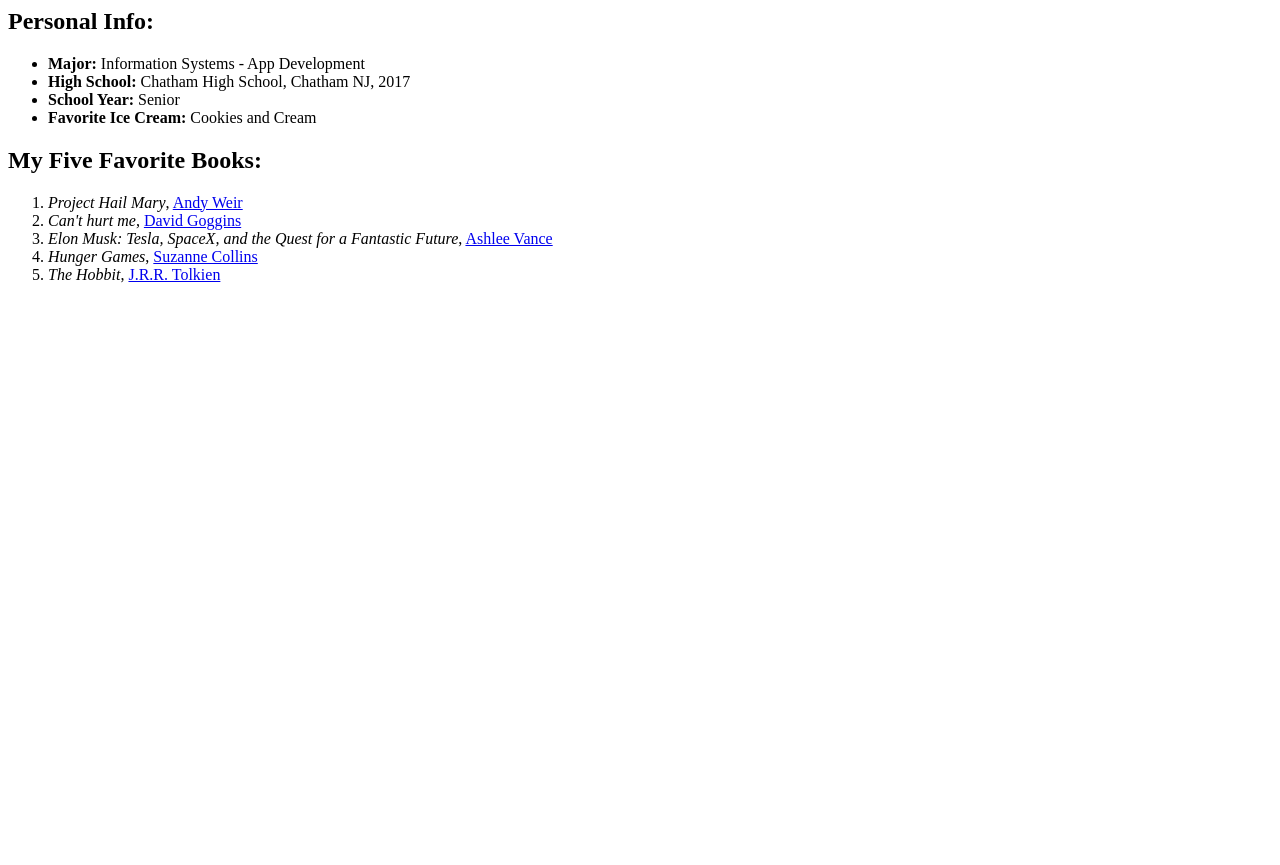
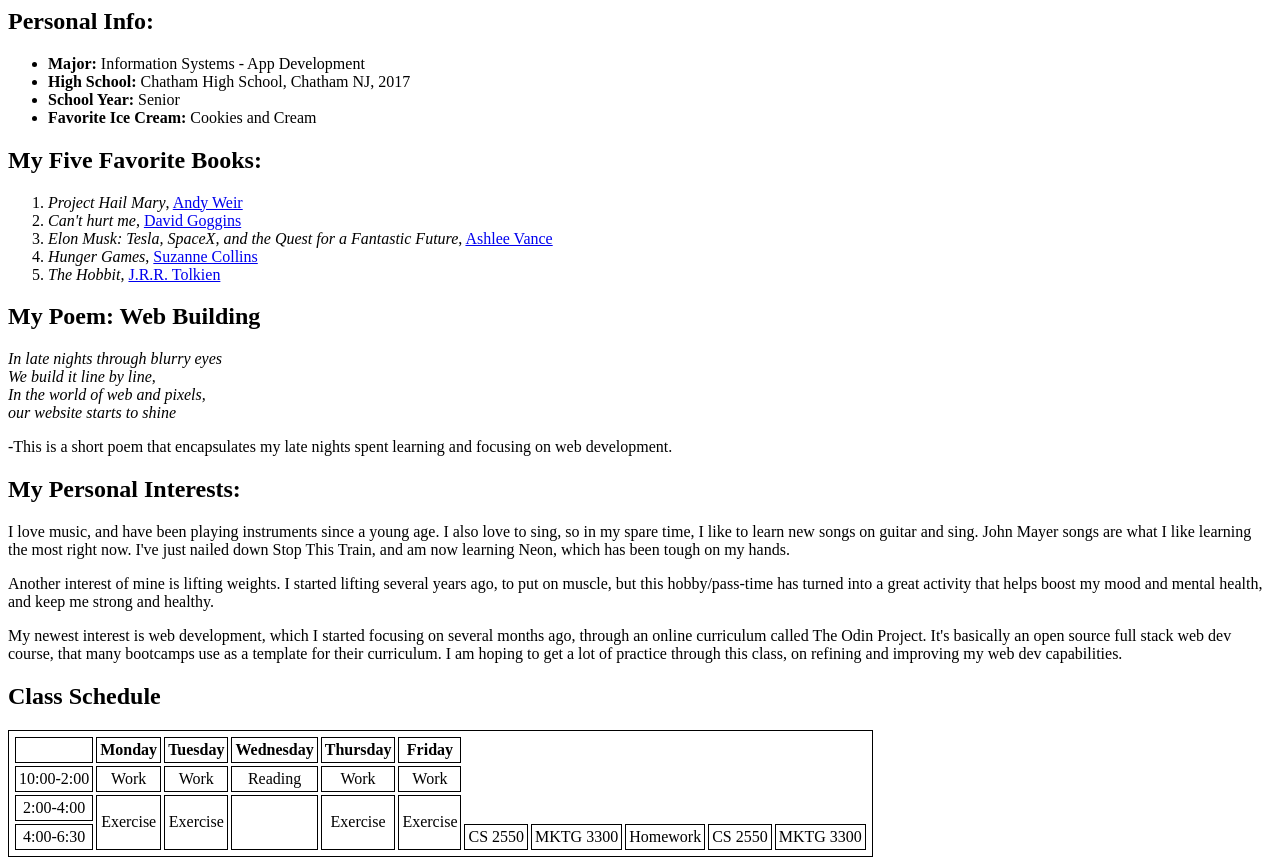
Before and after one commit to henryclyde/Project1-AboutMe, a plain HTML site: page index.html in a window 1280 px wide. Shown: the part 596-1461 px from the top of the page. Before the commit the page ends 896 px from the top, so only its background shows below. Drawn offline with Linux system fonts and the light colour scheme.

Commit message:
added table, still needs work

```diff
--- a/index.html
+++ b/index.html
@@ -25,7 +25,52 @@
         <li><em>Elon Musk: Tesla, SpaceX, and the Quest for a Fantastic Future</em>, <a href="https://www.ashleevance.com/" class="book-link">Ashlee Vance</a></li>
         <li><em>Hunger Games</em>, <a href="https://www.suzannecollinsbooks.com/" class="book-link">Suzanne Collins</a></li>
         <li><em>The Hobbit</em>, <a href="https://en.wikipedia.org/wiki/J._R._R._Tolkien" class="book-link">J.R.R. Tolkien</a></li>
+    </ol>
 
-    </ol>
+    <h2>My Poem: Web Building</h2>
+    <p style="font-style:italic">In late nights through blurry eyes<br>We build it line by line,<br>In the world of web and pixels,<br>our website starts to shine</p>
+    <p>-This is a short poem that encapsulates my late nights spent learning and focusing on web development.</p>
+
+    <h2>My Personal Interests:</h2>
+    <p>I love music, and have been playing instruments since a young age. I also love to sing, so in my spare time, I like to learn new songs on guitar and sing. John Mayer songs are what I like learning the most right now. I've just nailed down Stop This Train, and am now learning Neon, which has been tough on my hands.</p>
+    <p>Another interest of mine is lifting weights. I started lifting several years ago, to put on muscle, but this hobby/pass-time has turned into a great activity that helps boost my mood and mental health, and keep me strong and healthy.</p>
+    <p>My newest interest is web development, which I started focusing on several months ago, through an online curriculum called The Odin Project. It's basically an open source full stack web dev course, that many bootcamps use as a template for their curriculum. I am hoping to get a lot of practice through this class, on refining and improving my web dev capabilities.</p>
+
+    <h2>Class Schedule</h2>
+    <table cellspacing="3" cellpadding="3">
+        <tr>
+            <th></th>
+            <th>Monday</th>
+            <th>Tuesday</th>
+            <th>Wednesday</th>
+            <th>Thursday</th>
+            <th>Friday</th>
+        </tr>
+        <tr>
+            <td>10:00-2:00</td>
+            <td>Work</td>
+            <td>Work</td>
+            <td>Reading</td>
+            <td>Work</td>
+            <td>Work</td>
+        </tr>
+        <tr>
+            <td>2:00-4:00</td>
+            <td rowspan="8">Exercise</td>
+            <td rowspan="8">Exercise</td>
+            <td rowspan="8"></td>
+            <td rowspan="8">Exercise</td>
+            <td rowspan="8">Exercise</td>
+        </tr>
+        <tr>
+            <td>4:00-6:30</td>
+            <td>CS 2550</td>
+            <td>MKTG 3300</td>
+            <td>Homework</td>
+            <td>CS 2550</td>
+            <td>MKTG 3300</td>
+        </tr>
+
+    </table>
 </body>
 </html>
--- a/styles.css
+++ b/styles.css
@@ -0,0 +1,8 @@
+table,tr,th,td {
+    border: 1px black solid;
+    padding: 3px;
+    text-align: center;
+}
+th {
+    font-weight: bold;
+}
```
